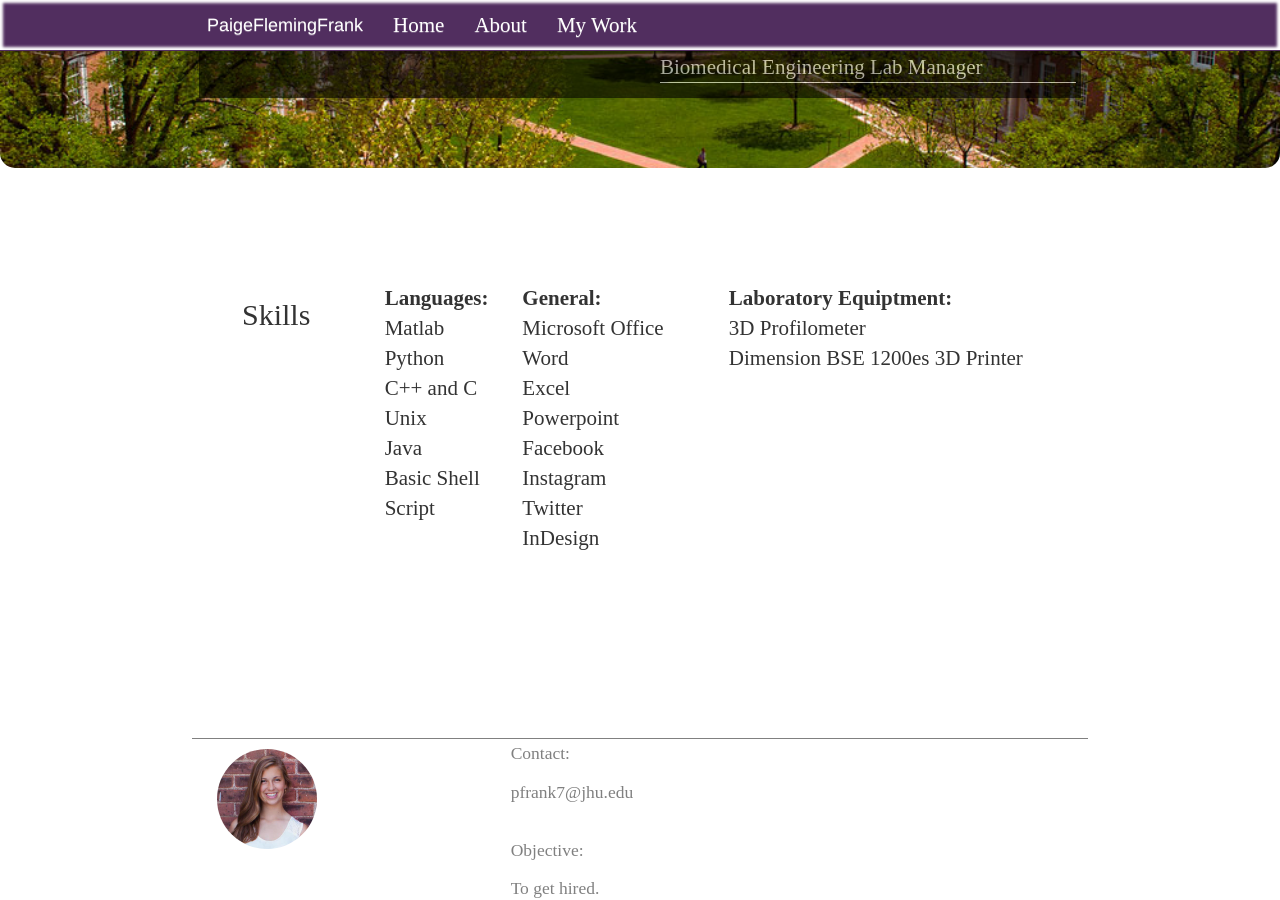
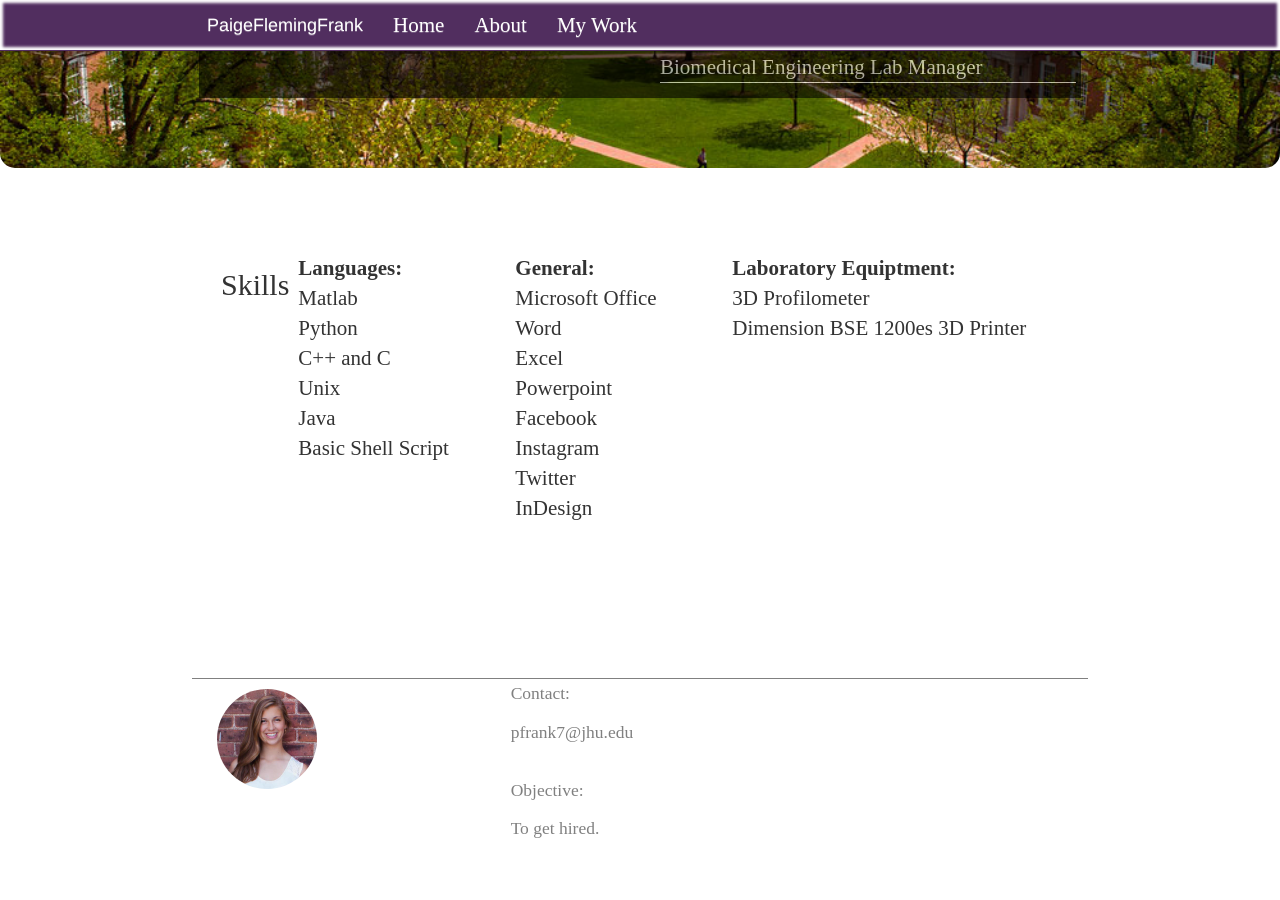
Before and after one commit to pfrank7/pfrank7.github.io, a Jekyll site: the page built from CV.html, in a window 1280 px wide and 900 px high, scrolled down 1314 px. Built offline with Jekyll 4.4.1, drawn with Linux system fonts in a browser that asks for light colours; nearby versions of some CDN libraries.

Commit message:
Update CV.html

```diff
--- a/CV.html
+++ b/CV.html
@@ -118,13 +118,13 @@ title: Paige Frank
 		</div>
 	</div>
 </div>
-	<div class = "jumbotron" style = "background-color:white;background-image:none; padding:50px;">
+	<div class = "jumbotron" style = "background-color:white;background-image:none; padding:20px;">
 		<div class = "container" id = "margin">
 			<div class = "row">
-				<div class = "col-sm-2">
+				<div class = "col-sm-1">
 				<h2 style = "text-align:left;">Skills</h2>
 				</div>
-				<div class = "col-sm-2">
+				<div class = "col-sm-3">
 					<p class= "paragraph"> <b>Languages:</b><br/>Matlab<br/>Python<br/>C++ and C<br/>Unix<br/>Java<br/>Basic Shell Script<br/></p>
 				</div>
 				<div class = "col-sm-3">
@@ -147,27 +147,3 @@ title: Paige Frank
 			</div>
 		</div>
 </div>
-
-					<!--div class = "row">
-						<div class = "col-sm-3">
-							<img style = "height:100px; width:100px; border-radius:50%;" src = "me.jpg">
-						</div>
-						<div class = "col-sm-9">
-							<p class = "paragraph" > Contact: pfrank7@jhu.edu</p>
-						</div>
-					</div>
-					<div class = "row">
-						<h2> Awards </h2>
-						<p class = "paragraph"> National Merit Scholar,Society of Women Engineers Certificate of Merit, National Society of Collegiate Scholars</p>
-					</div>
-				</div>
-					<div class = "row">
-						<h2> Education</h2>
-						<p class = "paragraph"> BS, Biomedical Engineering, Computer Science, Johns Hopkins University</p>
-						<p class = "paragraph"> Chisago Lakes High School</p>
-					</div>
-				</div>
-			</div>
-		</div>
-	</div>
-</div-->
```
